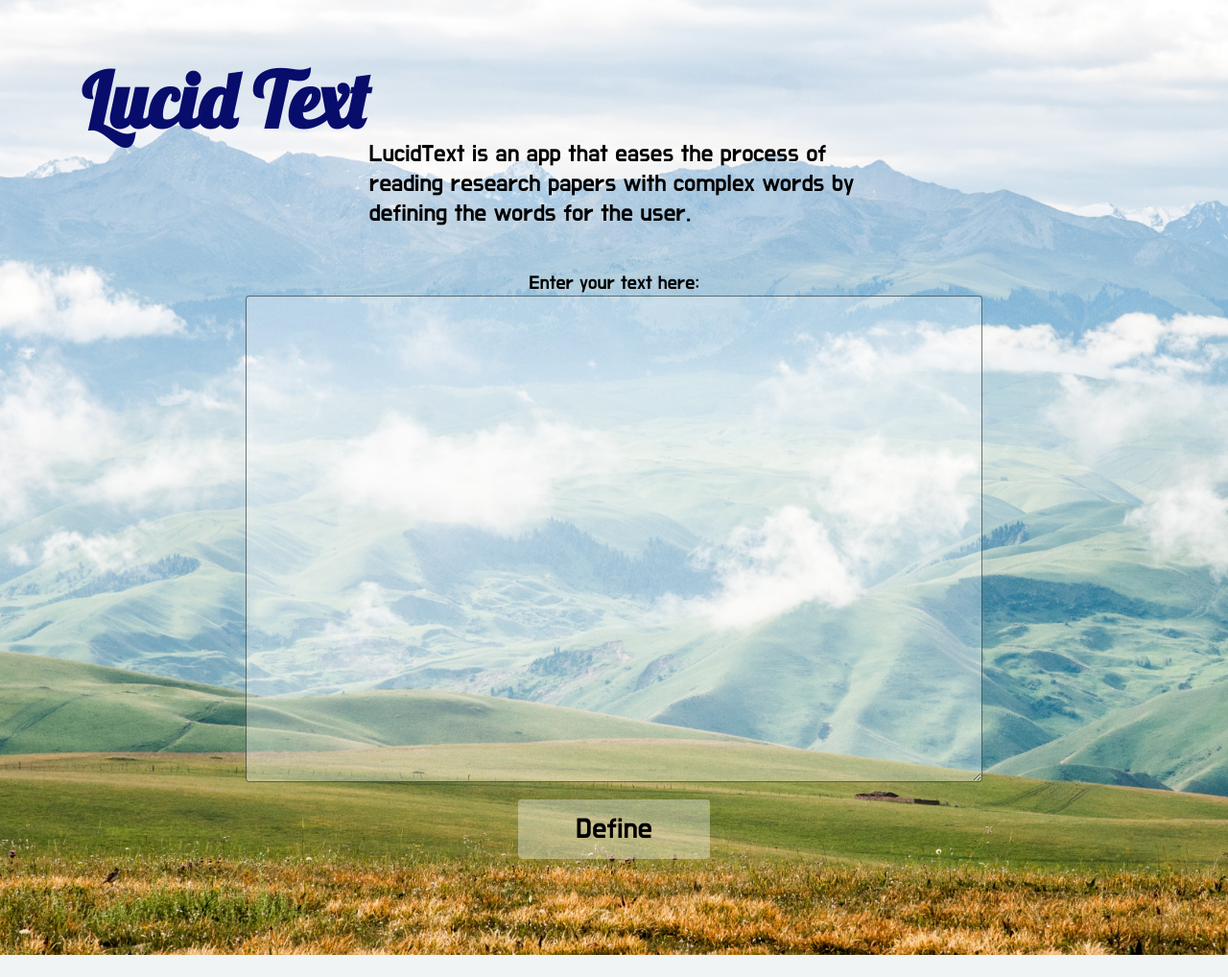
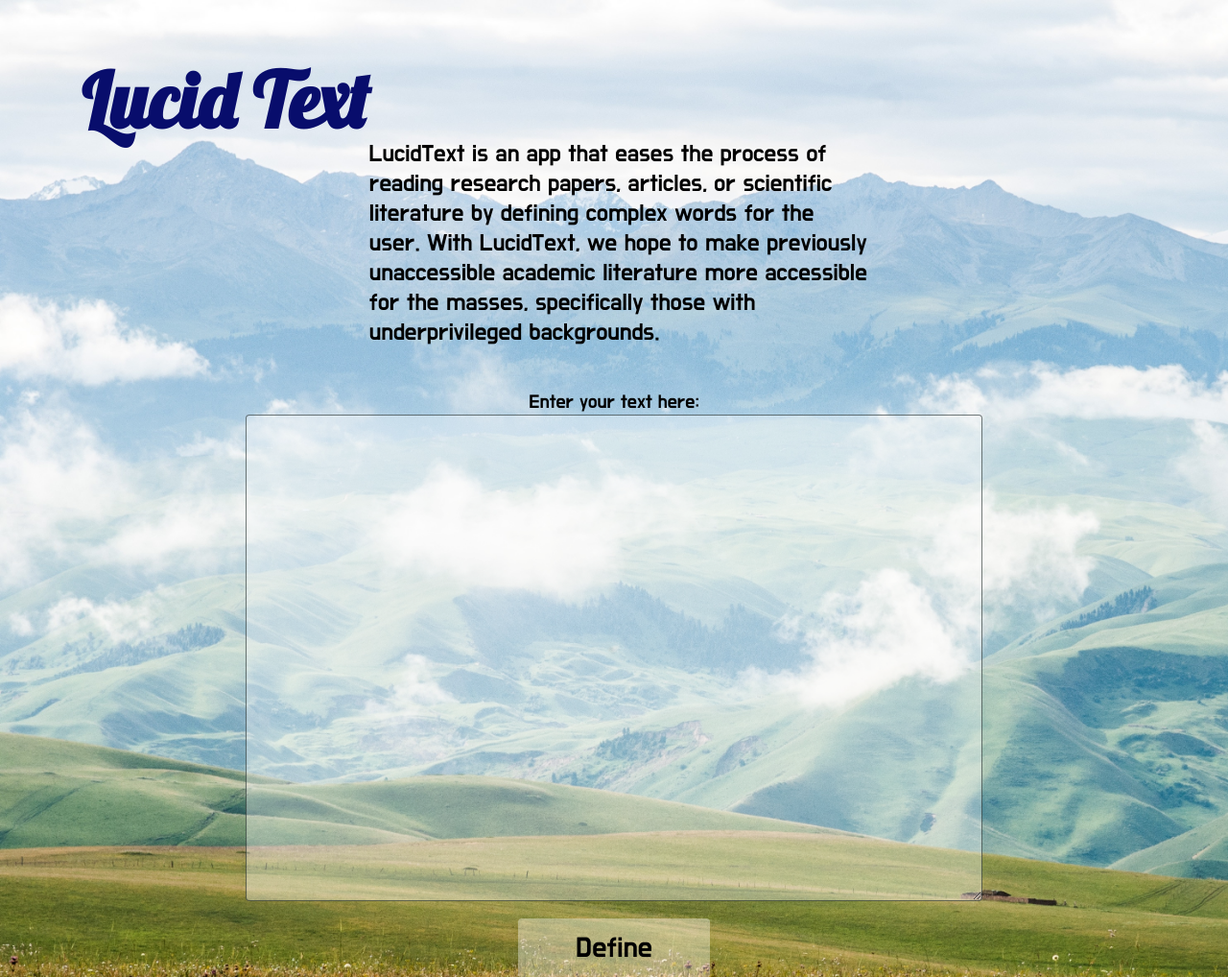
Before and after one commit to vikram628/LucidText, a Python web app: template templates/welcome.html in a window 1280 px wide. Shown: the top 1018 px of the page at 96% size. Before the commit the page ends 995 px from the top, so only its background shows below. Run offline with Jinja, Linux system fonts and the light colour scheme; the template is opened without the code that fills it, so the values that code supplies are empty; some web fonts are replaced.

Commit message:
Update welcome.html

```diff
--- a/templates/welcome.html
+++ b/templates/welcome.html
@@ -10,8 +10,9 @@
       <h1>    Lucid Text </h1>
     </div>
     <div id= "description">
-      <p> LucidText is an app that eases the process of reading research papers
-        with complex words by defining the words for the user. </p>
+      <p> LucidText is an app that eases the process of reading research papers, articles, or scientific literature
+        by defining complex words for the user. With LucidText, we hope to make previously unaccessible academic literature more
+        accessible for the masses, specifically those with underprivileged backgrounds. </p>
       </div>
     </div>
     <form method = "post">
```
